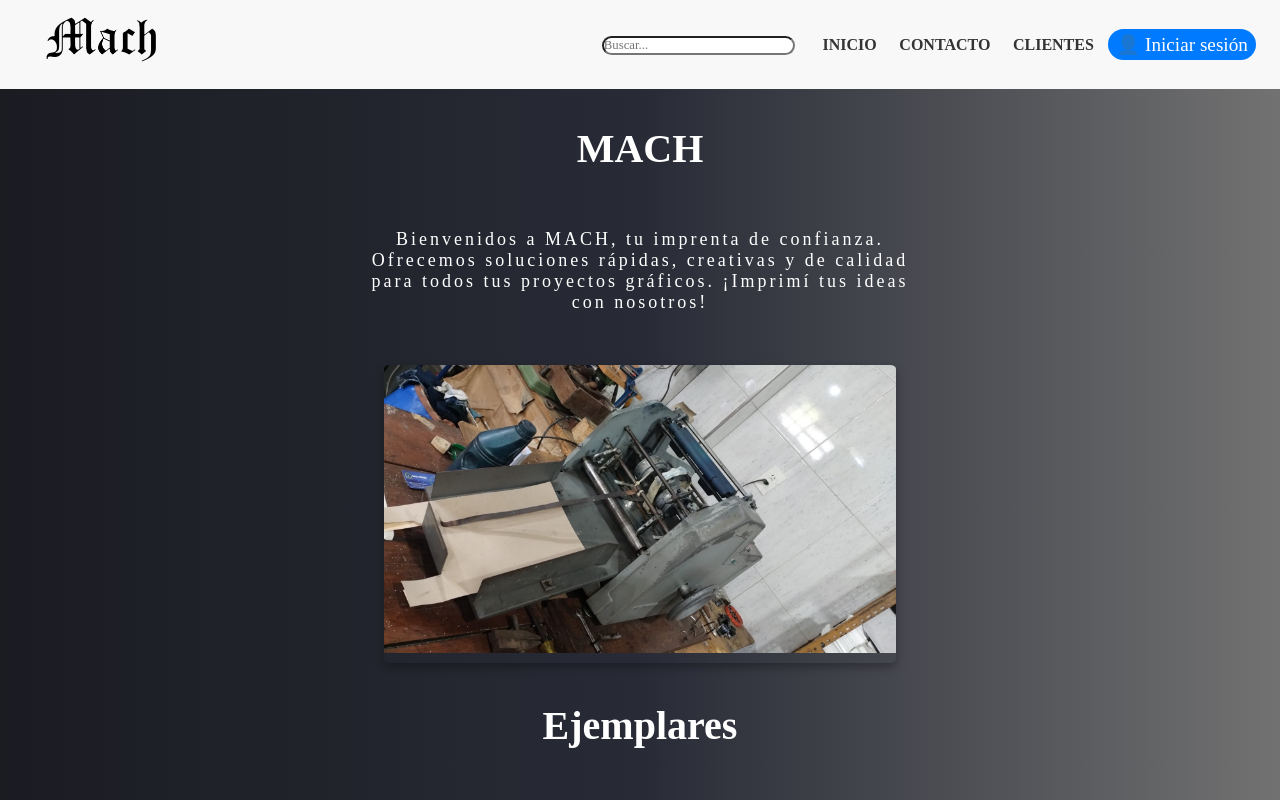
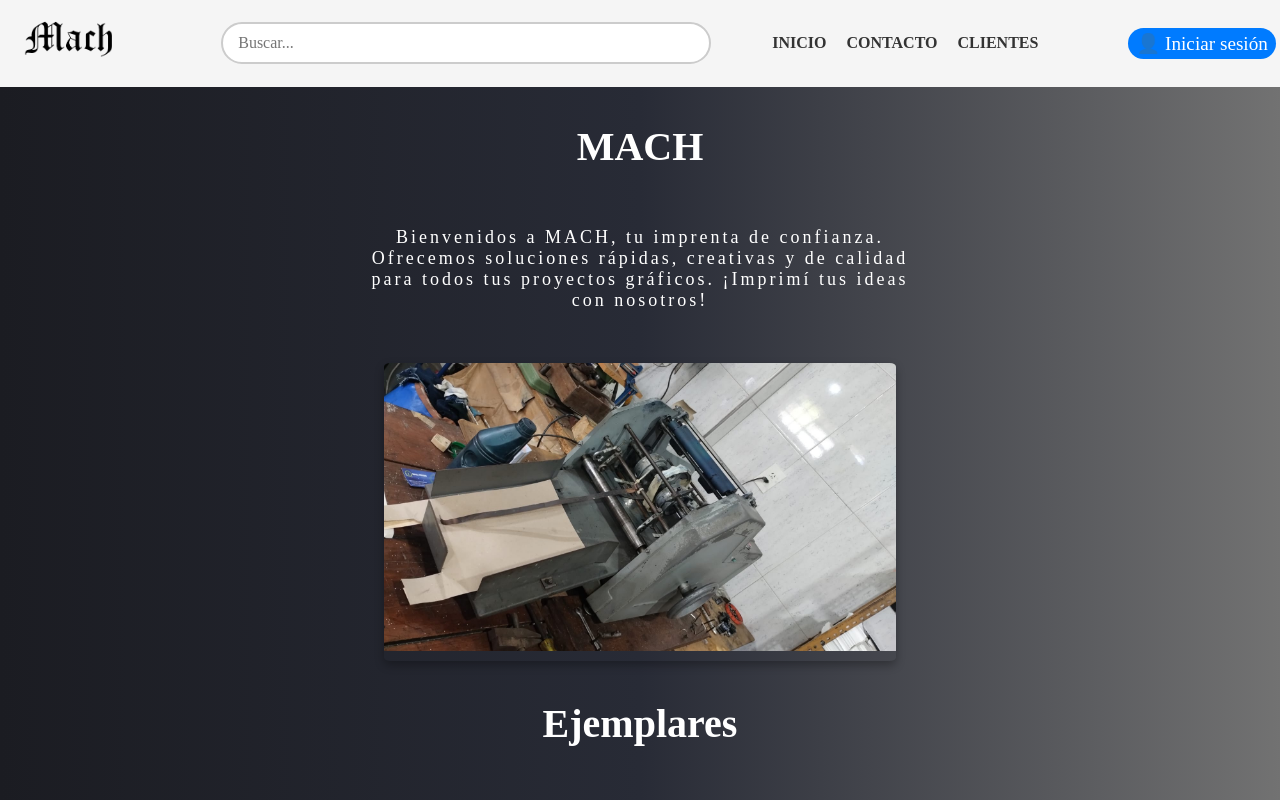
Before and after one commit to Occhipinti24/ImprentaMach, a plain HTML site: page index.html in a window 1280 px wide. Shown: the top 800 px of the page. Drawn offline with Linux system fonts and the light colour scheme.

Commit message:
Cambios Finales

```diff
--- a/estilos.css
+++ b/estilos.css
@@ -16,31 +16,43 @@ body {
 
 /* HEADER */
 header {
-    display: flex;
-    justify-content: space-between;
-    align-items: center;
-    padding: 3px 40px;
-    background: #f8f8f8;
-
+  display: flex;
+  align-items: center;
+  justify-content: space-between;
+  padding: 10px 20px;
+  background-color: #f5f5f5;
+  gap: 20px; /* añade separación entre los bloques del header */
 }
 
+/* LOGO */
 .logo {
-    width: 25%;
-    height: 5%;
-}
-/* Barra de búsqueda */
-.search {
-  display: flex;
-  justify-content: start; /* o 'flex-start' si fuera flexbox */
-  padding: 5%;
+  width: 100px;
+  height: auto;
 }
 
+/* CONTENEDOR DE BÚSQUEDA */
+.search-container {
+  flex: 1;
+  display: flex;
+  justify-content: center;
+}
+
+/* BARRA DE BÚSQUEDA */
 .search-bar {
-  margin: center;
-  width: 120%;
-  height: 20%;
-  font-size: 1vw;
-  border-radius: 20vw;
+  width: 80%;
+  max-width: 500px;
+  padding: 10px 15px;
+  font-size: 1rem;
+  border: 2px solid #ccc;
+  border-radius: 25px;
+  outline: none;
+  margin-left: 40px;
+  transition: all 0.3s ease;
+  background-color: #fff;
+}
+
+.search-bar:focus::placeholder {
+  color: #0078ff;
 }
 
 .search-bar:focus {
@@ -56,9 +68,6 @@ header {
   padding: 3% 6%;
   font-size: 120%;
   border-radius: 20vw;
-  min-width: 20%;
-  cursor: pointer;
-  transition: all 0.3s ease;
   white-space: nowrap;
 }
 
@@ -73,11 +82,12 @@ header {
   background-color: #004494;
 }
 /* menu barra */
+
 nav {
-    display: flex;
-    gap: 10%;
+  display: flex;
+  gap: 20px; /* espacio entre los enlaces del nav */
+  margin-right: 70px; /* separa el nav del botón de login */
 }
-
 nav a {
     text-decoration: none;
     font-weight: bold;
@@ -520,7 +530,7 @@ h3{
 }
 
 .footer-center p {
-  font-size: 1vw;
+  font-size: 1.5vw;
   line-height: 1.6;
   border-left: 0.2vw solid #ffffff;
   border-right: 0.2vw solid #ffffff;
@@ -528,11 +538,11 @@ h3{
 }
 
 /* SECCIÓN DERECHA */
-
+/* Qr arca */
 .image-Arca{
-  width: 14%;
+  width: 10%;
   height: auto;
-  border-radius: 10px;
+  border-radius: 9px;
 }
 
 
--- a/index.html
+++ b/index.html
@@ -129,10 +129,10 @@
   <a href="https://www.instagram.com/imprentamach?utm_source=ig_web_button_share_sheet&igsh=ZDNlZDc0MzIxNw==" target="_blank">
     <img src="https://cdn-icons-png.flaticon.com/512/1384/1384063.png" alt="Instagram">
   </a>
-  <a href="https://wa.me/549XXXXXXXXX" target="_blank">
+  <a href="https://wa.me/5491112345678" target="_blank">
     <img src="https://cdn-icons-png.flaticon.com/512/733/733585.png" alt="WhatsApp">
   </a>
-  <a href="mailto:tucorreo@gmail.com">
+  <a href="email:jvchiganer@gmail.com">
     <img src="https://cdn-icons-png.flaticon.com/512/732/732200.png" alt="Gmail">
   </a>
   <a href="https://www.facebook.com/daniel.chiganer" target="_blank">
```
Also changed, not shown: contact.html (+2 -2 lines), indexClientes.html (+2 -2 lines).
